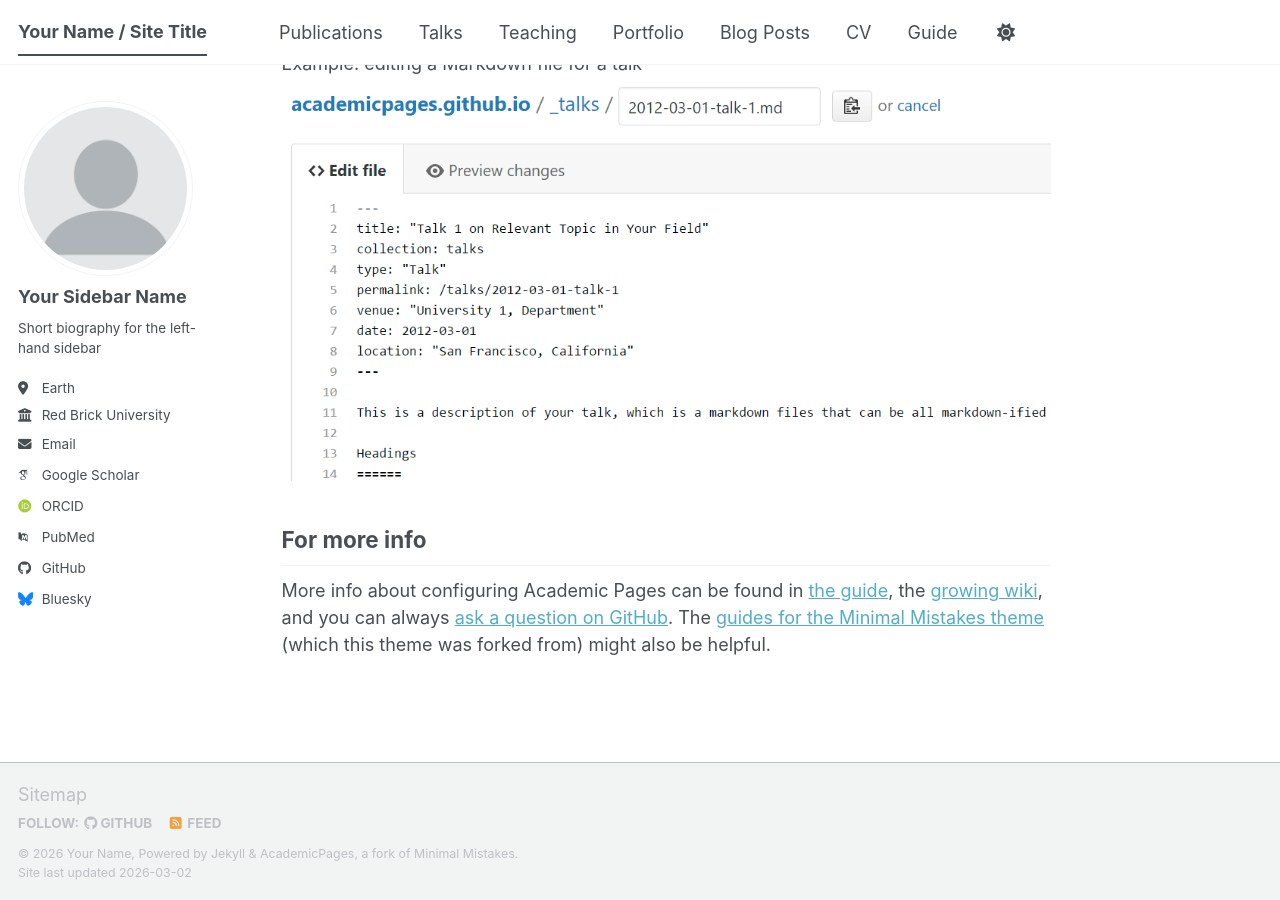
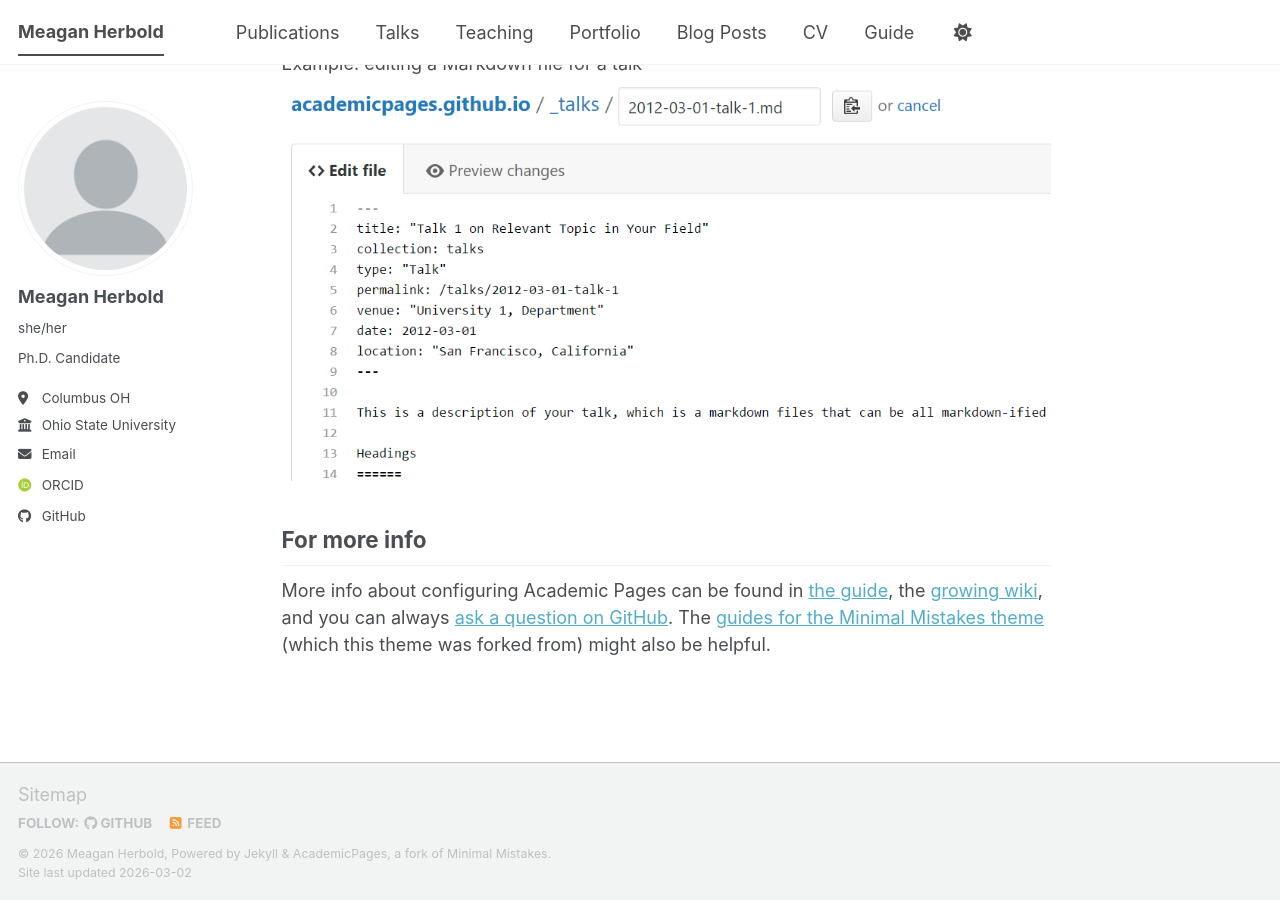
Before and after one commit to m-herbold/m-herbold.github.io, a Jekyll site: the page built from _pages/about.md, in a window 1280 px wide and 900 px high, scrolled down 2720 px. Built offline with Jekyll 4.4.1, drawn with Linux system fonts in a browser that asks for light colours; some web fonts are replaced; a script bundle is joined from its source files by our own code; library files that are not in the unit come from our copies.

Commit message:
Update personal information in _config.yml

```diff
--- a/_config.yml
+++ b/_config.yml
@@ -9,11 +9,11 @@
 # Basic Site Settings
 locale                   : "en-US"
 site_theme               : "default" # The available themes options are "default", "air", "sunrise", "mint", "dirt" and "contrast"
-title                    : "Your Name / Site Title"
+title                    : "Meagan Herbold"
 title_separator          : "-"
-name                     : &name "Your Name"
-description              : &description "Your Name's academic portfolio"   # Update this with a general description of your site, this is the default if not overridden by a page
-url                      : https://academicpages.github.io # The base hostname & protocol for your site e.g. "https://[your GitHub username].github.io",
+name                     : &name "Meagan Herbold"
+# description              : &description " Name's academic portfolio"   # Update this with a general description of your site, this is the default if not overridden by a page
+url                      : https://m-herbold.github.io/ # The base hostname & protocol for your site e.g. "https://[your GitHub username].github.io",
                                                            # or if you already have some other page hosted on Github then use "https://[your GitHub username].github.io/[Your Repo Name]"
 baseurl                  : "" # the subpath of your site, e.g. "/blog"
 repository               : "academicpages/academicpages.github.io"
@@ -24,24 +24,24 @@ repository               : "academicpages/academicpages.github.io"
 author:
   # Biographic information
   avatar           : "profile.png"
-  name             : "Your Sidebar Name"
-  pronouns         : # example: "she/her"
-  bio              : "Short biography for the left-hand sidebar"
-  location         : "Earth"
-  employer         : "Red Brick University"
+  name             : "Meagan Herbold"
+  pronouns         : "she/her"
+  bio              : "Ph.D. Candidate"
+  location         : "Columbus OH"
+  employer         : "Ohio State University"
   uri              : # URL
-  email            : "none@example.org"
+  email            : "herbold.9@osu.edu"
 
   # Academic websites
   academia         : # URL
   arxiv            : # URL - Update with the correct link to your profile
-  googlescholar    : "https://scholar.google.com/citations?user=PS_CX0AAAAAJ"
+  # googlescholar    : "https://scholar.google.com/citations?user=PS_CX0AAAAAJ"
   inspire-hep      : # URL
   impactstory      : # URL
-  orcid            : "https://orcid.org/yourorcidurl"
+  orcid            : "https://orcid.org/0009-0000-8112-765X"
   semantic         : # URL
   ssrn             : # URL
-  pubmed           : "https://www.ncbi.nlm.nih.gov/pubmed/?term=john+snow"
+  # pubmed           : "https://www.ncbi.nlm.nih.gov/pubmed/?term=john+snow"
   researchgate     : # URL
   scopus           : # URL
   zotero           : # URL
@@ -51,13 +51,13 @@ author:
   bitbucket        : # Username - Update with your username on the site
   codepen          : # Username
   dribbble         : # Username
-  github           : "academicpages"
+  github           : "m-herbold"
   kaggle           : # Username
   stackoverflow    : # User number or user number and name (i.e., use "1" or "1/jeff-atwood")
 
   # Social media
   artstation       : # Username
-  bluesky          : "bsky.app" # Replace this with you Bluesky username
+  # bluesky          : "bsky.app" # Replace this with you Bluesky username
   facebook         : # Username
   flickr           : # Username
   foursquare       : # Username
@@ -84,8 +84,8 @@ author:
 
 # Publication Category - The following the list of publication categories and their headings
 publication_category:
-  books:
-    title: 'Books'
+  # books:
+    # title: 'Books'
   manuscripts:
     title: 'Journal Articles'
   conferences:
```
